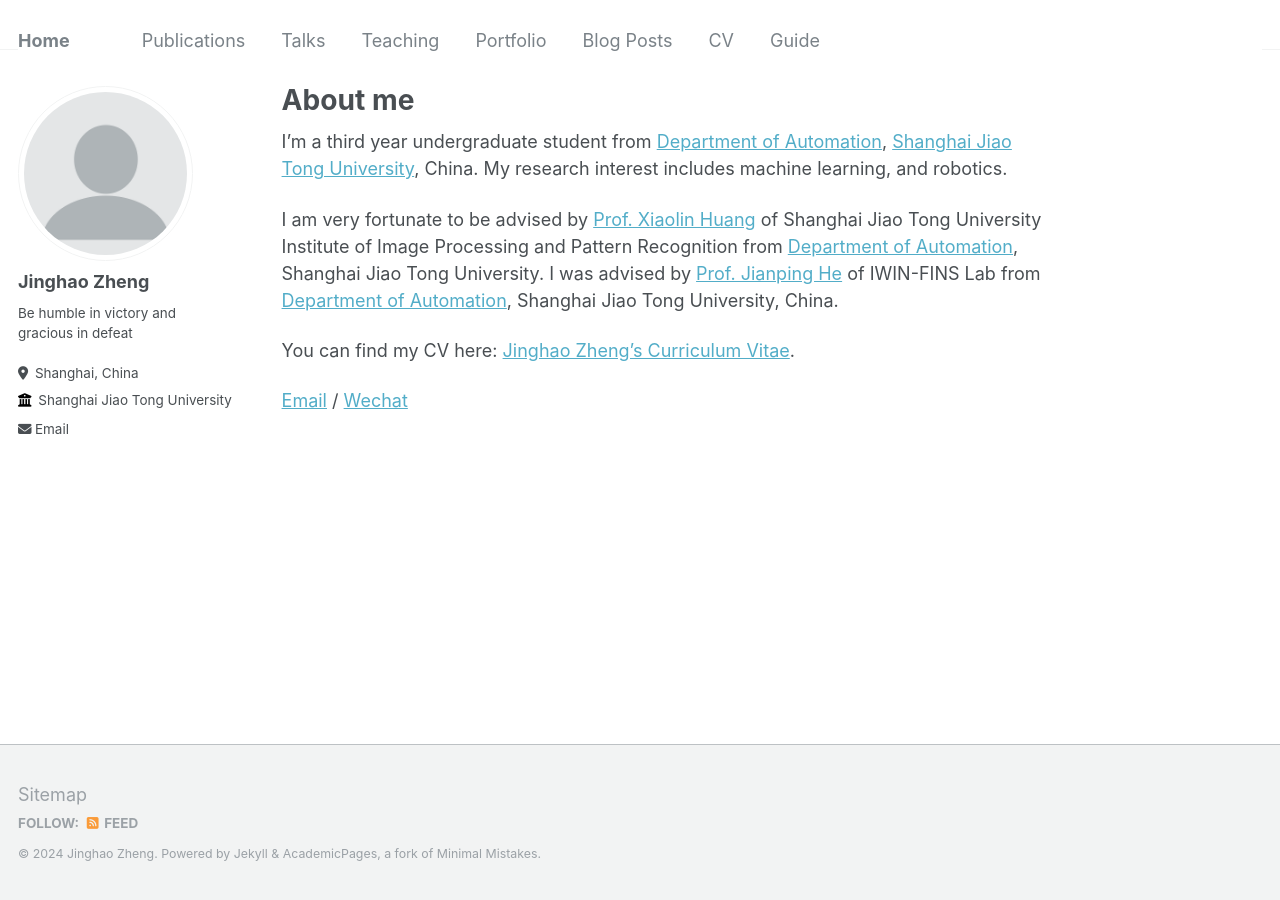
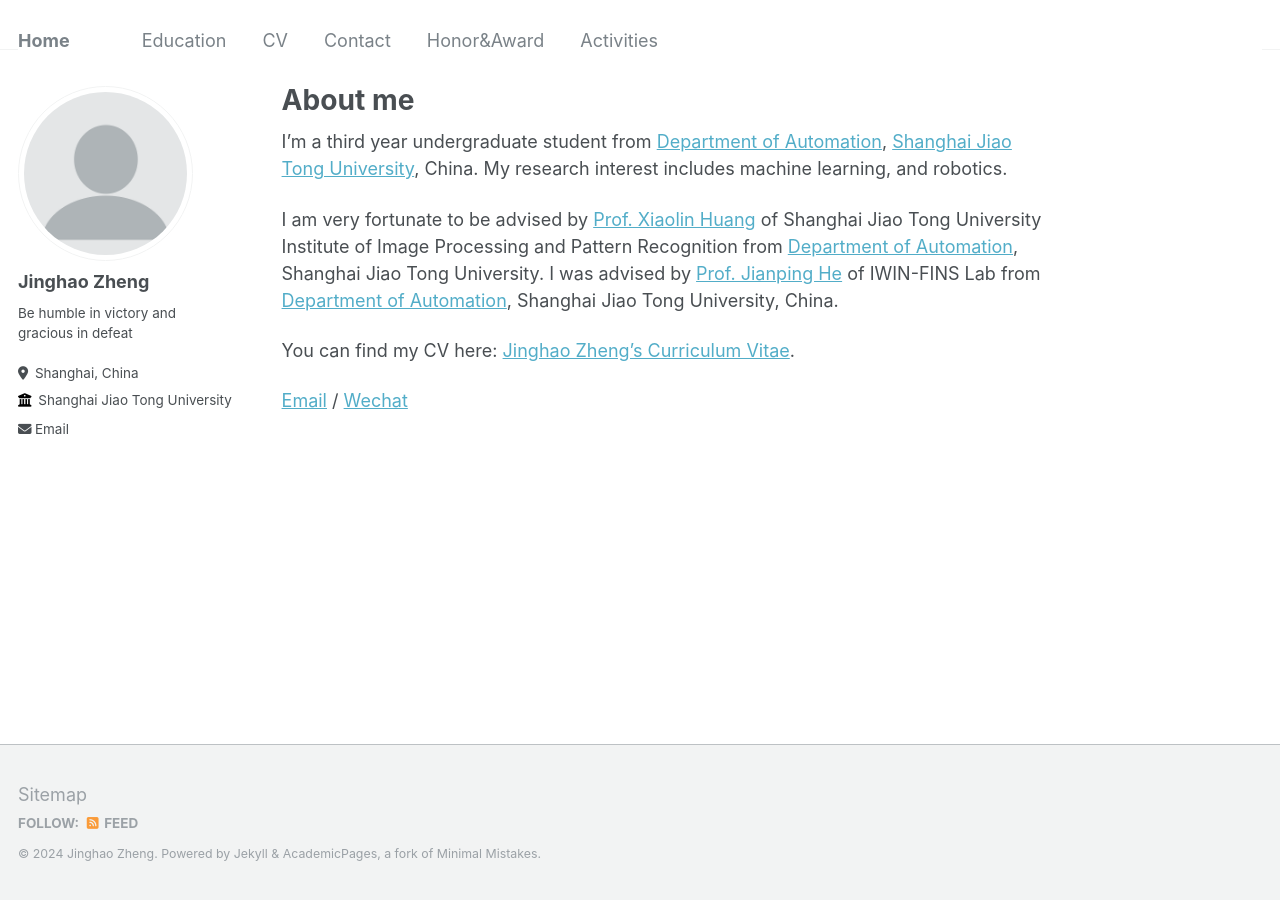
Before and after one commit to JinghaoZheng/JinghaoZheng.github.io, a Jekyll site: the page built from _pages/about.md, in a window 1280 px wide. Built offline with Jekyll 4.4.1, drawn with Linux system fonts in a browser that asks for light colours.

Commit message:
Update navigation.yml

```diff
--- a/_data/navigation.yml
+++ b/_data/navigation.yml
@@ -1,22 +1,16 @@
 # main links links
 main:
-  - title: "Publications"
-    url: /publications/
-
-  - title: "Talks"
-    url: /talks/
-
-  - title: "Teaching"
-    url: /teaching/
-
-  - title: "Portfolio"
-    url: /portfolio/
-
-  - title: "Blog Posts"
-    url: /year-archive/
+  - title: "Education"
+    url: /edu/
 
   - title: "CV"
     url: /cv/
 
-  - title: "Guide"
-    url: /markdown/
+  - title: "Contact"
+    url: /Contact/
+
+  - title: "Honor&Award"
+    url: /honor/
+
+  - title: "Activities"
+    url: /activity/
```
